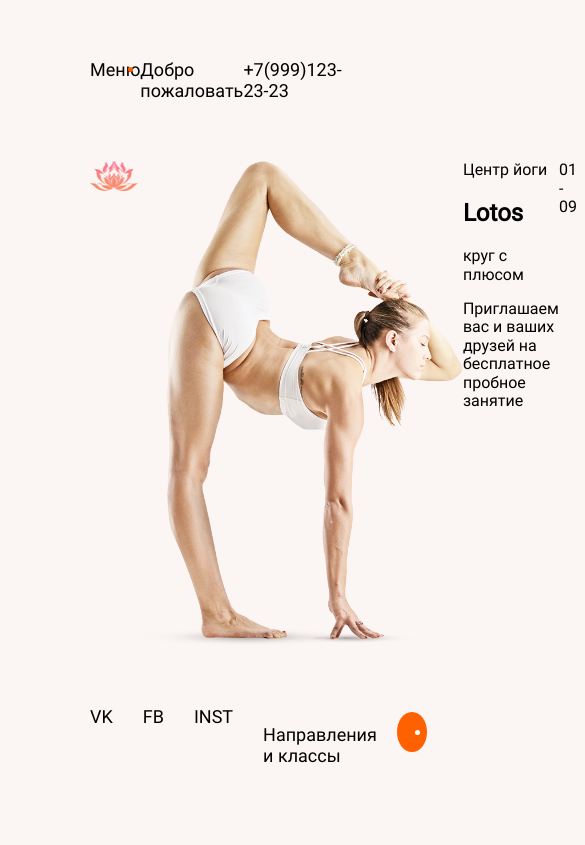
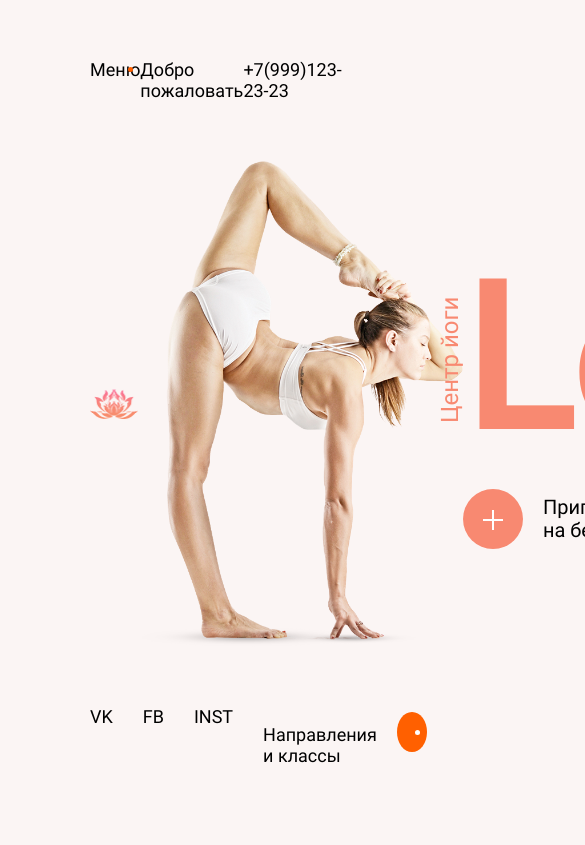
Before and after one commit to AdelRomeo/Lotos2.0, a website: page index.html in a window 390 px wide. Shown: the top 845 px of the page, 585 px wide, since content can reach past the window. Drawn offline with Linux system fonts and the light colour scheme.

Commit message:
full section1 + адаптив нстраницы на js

```diff
--- a/section1.html
+++ b/section1.html
@@ -2,10 +2,12 @@
     <img src="img/lotos-ezolan.png" alt="small_logo" class="section1_small-logo small-logo">
     <img src="img/01.png" alt="big_logo" class="section1_big-logo big-logo">
     <div class="section1_greeting">
-        <span>Центр йоги</span>
-        <h2>Lotos</h2>
-        <div>круг с плюсом</div>
-        <p>Приглашаем вас и ваших друзей на бесплатное пробное занятие</p>
+        <span class="section1_vertical-text">Центр йоги</span>
+        <h2 class="section1_main-title">Lotos</h2>
+        <div class="section1_invite">
+            <button class="section1_invite-btn"></button>
+            <p class="section1_invite-title">Приглашаем вас и ваших друзей на бесплатное пробное занятие</p>
+        </div>
     </div>
     <div class="section1_counter counter">
         <span>01</span>
--- a/src/scripts/main.js
+++ b/src/scripts/main.js
@@ -23,6 +23,36 @@ nextPage.addEventListener('click', ()=>{
 });
 
 
+let obj = {
+    fn1 : function() {
+        let mainHeader = document.querySelector('.main-header'); //header
+        let mainHeaderHeight = mainHeader.clientHeight; //высота header
+
+        let mainFooter = document.querySelector('.main-footer'); //footer
+        let mainFooterHeight = mainFooter.clientHeight; //высота footer
+
+        let section = document.querySelector('.section'); //секция с подгружаемым контентом
+        let maxHeeight = document.documentElement.clientHeight; // высота всей страницы (body)
+
+        return section.style.maxHeight = maxHeeight - mainHeaderHeight - mainFooterHeight + 'px'; //задаем высоты секции (высота страницы
+        // -header и footer)
+    }
+};
+
+function maxHeightSection(){ // универсальная функция которая возвращает высоты для section
+    let mainHeader = document.querySelector('.main-header'); //header
+    let mainHeaderHeight = mainHeader.clientHeight; //высота header
+
+    let mainFooter = document.querySelector('.main-footer'); //footer
+    let mainFooterHeight = mainFooter.clientHeight; //высота footer
+
+    let section = document.querySelector('.section'); //секция с подгружаемым контентом
+    let maxHeeight = document.documentElement.clientHeight; // высота всей страницы (body)
+
+    return section.style.maxHeight = maxHeeight - mainHeaderHeight - mainFooterHeight + 'px'; //задаем высоты секции (высота страницы
+    // -header и footer)
+}
+
 fetch('section1.html')
     .then((response)=>{
         if (response.status === 404){
@@ -33,18 +63,11 @@ fetch('section1.html')
     .then((text)=>{
         container.innerHTML = text; // закидываем на страницу подгруженный контент
 
-        let mainHeader = document.querySelector('.main-header'); //header
-        let mainHeaderHeight = mainHeader.clientHeight; //высота header
+        let section = document.querySelector('.section'); //секция с подгружаемым контентом
+        section.style.maxHeight = maxHeightSection();
 
-        let mainFooter = document.querySelector('.main-footer'); //footer
-        let mainFooterHeight = mainFooter.clientHeight; //высота footer
-
-        let section = document.querySelector('.section'); //секция с подгружаемым контентом
-        let maxHeeight = document.documentElement.clientHeight; // высота всей страницы (body)
-
-        console.log(mainHeaderHeight);
-        console.log(mainFooterHeight);
-
-        section.style.maxHeight = maxHeeight - mainHeaderHeight - mainFooterHeight + 'px'; //задаем высоты секции (высота страницы -header и footer)
+        window.addEventListener('resize', ()=>{ // resize - изменение размера окна
+            section.style.maxHeight = maxHeightSection();
+        });
     });
 //----------------------------------------------
```
Also changed, not shown: index.html (+0 -1 lines), build/styles/main.css, 1 other file.
